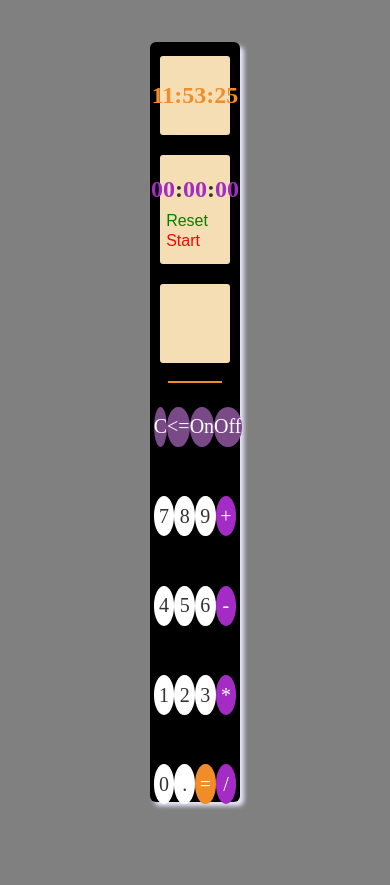
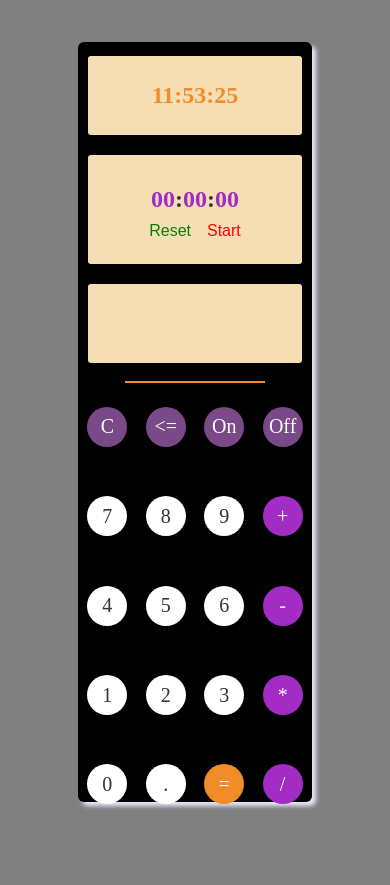
Before and after one commit to Agnes4Him/combo-project, a plain HTML site: page index.html in a window 390 px wide. Drawn offline with Linux system fonts and the light colour scheme.

Commit message:
Added responsiveness

```diff
--- a/index.js
+++ b/index.js
@@ -1,4 +1,6 @@
 //Start of time piece logic
+
+alert(window.innerWidth)
 
 const doubleSegment = (segment) => {
     if (segment < 10) {
@@ -164,17 +166,6 @@ numOp.forEach((eachnumOp) => {
     })
 })
 
-//operation.forEach((eachOperation) => {
-    //eachOperation.addEventListener('click', () => {
-        //if (display.innerHTML == "0") {
-            //display.innerHTML = ""
-            //display.innerHTML += eachOperation.innerHTML
-        //}else {
-            //display.innerHTML += eachOperation.innerHTML
-        //}
-    //})
-//})
-
 equal.addEventListener('click', () => {
     display.innerHTML = eval(display.innerHTML)
 })
--- a/styles.css
+++ b/styles.css
@@ -16,7 +16,6 @@ body {
 #container {
     background-color:black;
     width:23vw;
-    /*height:70vh;*/
     height:90vh;
     border-radius:6px;
     box-shadow:4px 4px 4px lavender;
@@ -173,26 +172,30 @@ body {
     color:white;
 }
 
+
 @media only screen and (max-width: 992px) {
-    #calc-container {
-        width:35vw;
+    #container {
+        width:30vw;
     }
+}
 
-    #display {
-        display:flex;
-        flex-direction:column;
-        justify-content:end;
+@media only screen and (max-width: 800px) {
+    #container {
+        width:40vw;
     }
 }
 
 @media only screen and (max-width: 600px) {
-    #calc-container {
-        width:63vw;
-    }
-
-    #display {
-        display:flex;
-        flex-direction:column;
-        justify-content:end;
+    #container {
+        width:50vw;
     }
 }
+
+
+
+
+@media only screen and (max-width: 500px) {
+    #container {
+        width:60vw;
+    }
+}
```
